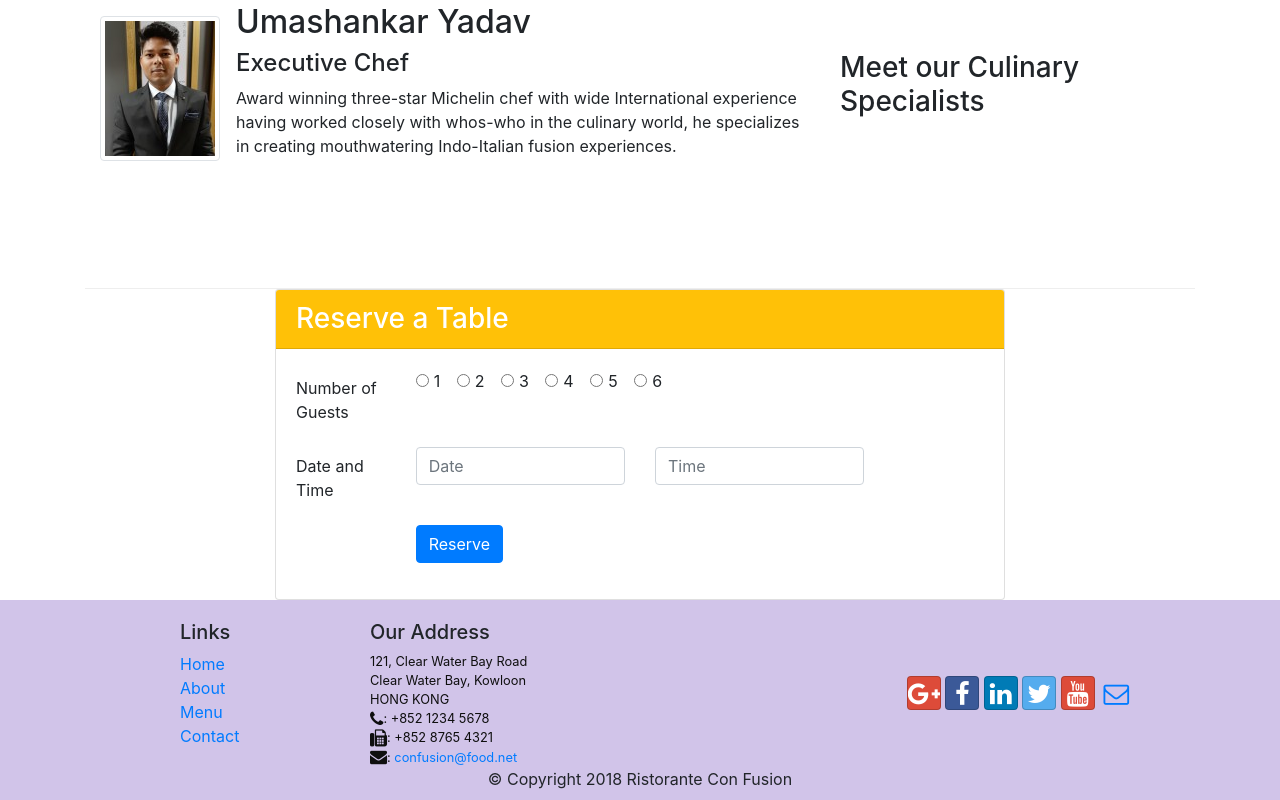
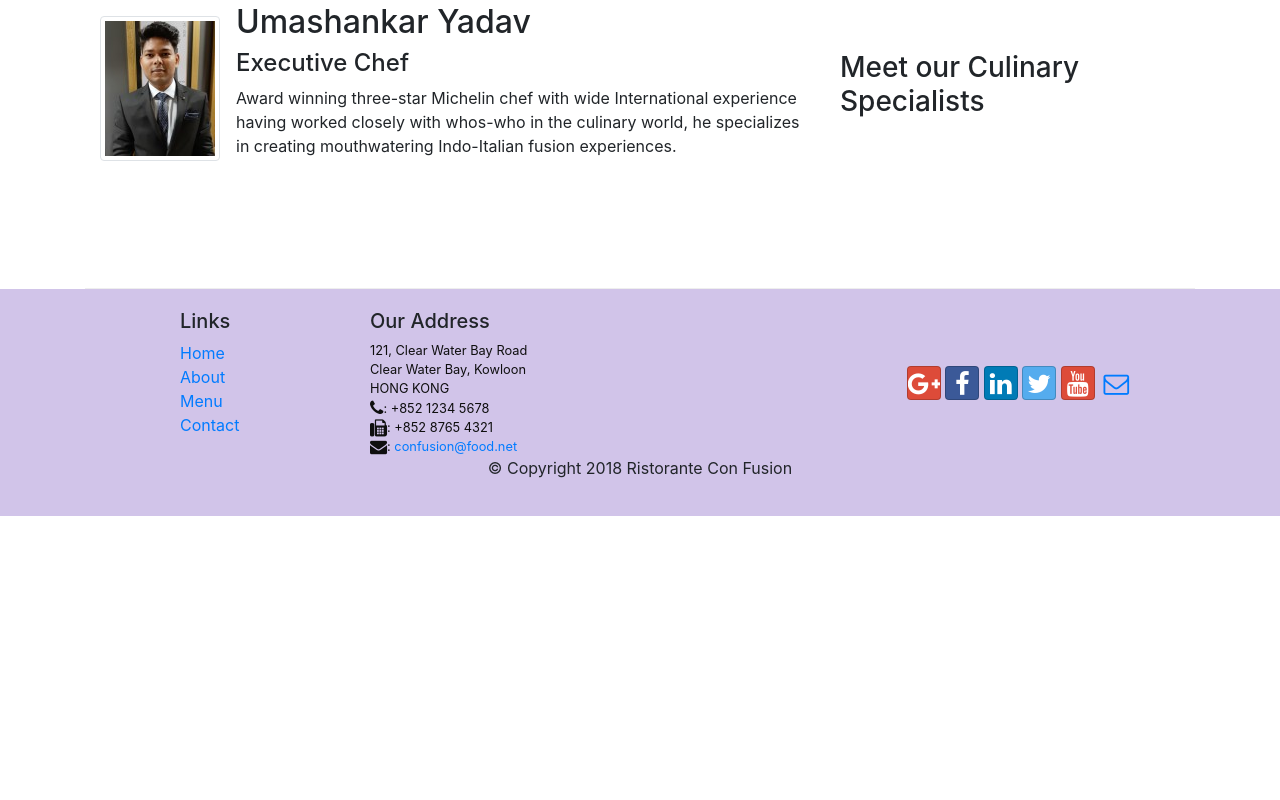
Before and after one commit to usyadav3000/bootstrap4, a website: page index.html in a window 1280 px wide. Shown: the part 1646-2446 px from the top of the page. After the commit the page ends 2162 px from the top, so only its background shows below. Drawn offline with nearby package versions, Linux system fonts and the light colour scheme.

Commit message:
more bootstrap jquary

```diff
--- a/index.html
+++ b/index.html
@@ -231,14 +231,9 @@
                      <a class="carousel-control-next" href="#mycarousel" role="button" data-slide="next">
                             <span class="carousel-control-next-icon"></span>
                         </a>
-                        <div class="btn-group" id="carouselButton">
-                            <button class="btn btn-danger btn-sm" id="carousel-pause">
+                            <button class="btn btn-danger btn-sm" id="carouselButton">
                                 <span class="fa fa-pause"></span>
                             </button>
-                            <button class="btn btn-danger btn-sm" id="carousel-play">
-                                    <span class="fa fa-play"></span>
-                                </button>
-                        </div>
                 </div>
             </div>
         </div>
@@ -296,56 +291,7 @@
 
             </div>
         </div>
-        <div class="row" id="reserveform">
-             <div class="col-sm-8 offset-sm-2">
-             <div class="card">
-                 <h3 class="card-header bg-warning text-white">Reserve a Table</h3>
-                 <div class="card-body">
-                     <form>
-                         <div class="form-group row">
-                             <label for="numberOGst" class="col-12 col-md-2 col-form-label">Number of Guests</label>
-                             <div class="col-md-10">
-                             <label class="form-check-inline">
-                             <input type="radio" class="form-check-input" name="optradio"> 1
-                             </label>
-                             <label class="form-check-inline">
-                             <input type="radio" class="form-check-input" name="optradio"> 2
-                             </label>
-                             <label class="form-check-inline">
-                            <input type="radio" class="form-check-input" name="optradio"> 3
-                            </label>
-                             <label class="form-check-inline">
-                            <input type="radio" class="form-check-input" name="optradio"> 4
-                            </label>
-                            <label class="form-check-inline">
-                            <input type="radio" class="form-check-input" name="optradio"> 5
-                            </label>
-                            <label class="form-check-inline">
-                            <input type="radio" class="form-check-input" name="optradio"> 6
-                            </label>
-                             </div>
-                         </div>
-                         <div class="form-group row">
-                             <label for="date" class="col-12 col-md-2 col-form-label">Date and Time</label>
-                             <div class="col-5 col-md-4">
-                             <input type="number" class="form-control" id="date" name="date" placeholder="Date">
-                             </div>
-                             <div class="col-7 col-md-4">
-                             <input type="number" class="form-control" id="time" name="time" placeholder="Time">
-                            </div>
-                         </div>
-                         <div class="form-group row">
-                          <div class="offset-md-2 col-md-10">
-                          <button type="submit" class="btn btn-primary">
-                              Reserve
-                          </button>
-                          </div>
-                         </div>
-                     </form>
-                 </div>
-             </div>
-             </div>
-        </div>
+
     </div>
 
     <footer class="footer">
@@ -398,12 +344,19 @@
         $('#mycarousel').carousel({
             interval:2000
         });
-        $('#carousel-pause').click(function(){
-            $('#mycarousel').carousel('pause');
+        $('#carouselButton').click(function(){
+            if($('#carouselButton').children('span').hasClass('fa-pause')){
+                $('#mycarousel').carousel('pause');
+                $('#carouselButton').children('span').removeClass('fa-pause');
+                $('#carouselButton').children('span').addClass('fa-play');
+            }
+            else if ($('#carouselButton').children('span').hasClass('fa-play')){
+                $('#mycarousel').carousel('cycle');
+                $('#carouselButton').children('span').removeClass('fa-play');
+                $('#carouselButton').children('span').addClass('fa-pause');
+            }
         });
-        $('#carousel-play').click(function(){
-            $('#mycarousel').carousel('cycle');
-        });
+
     });
     </script>
 </body>
```
